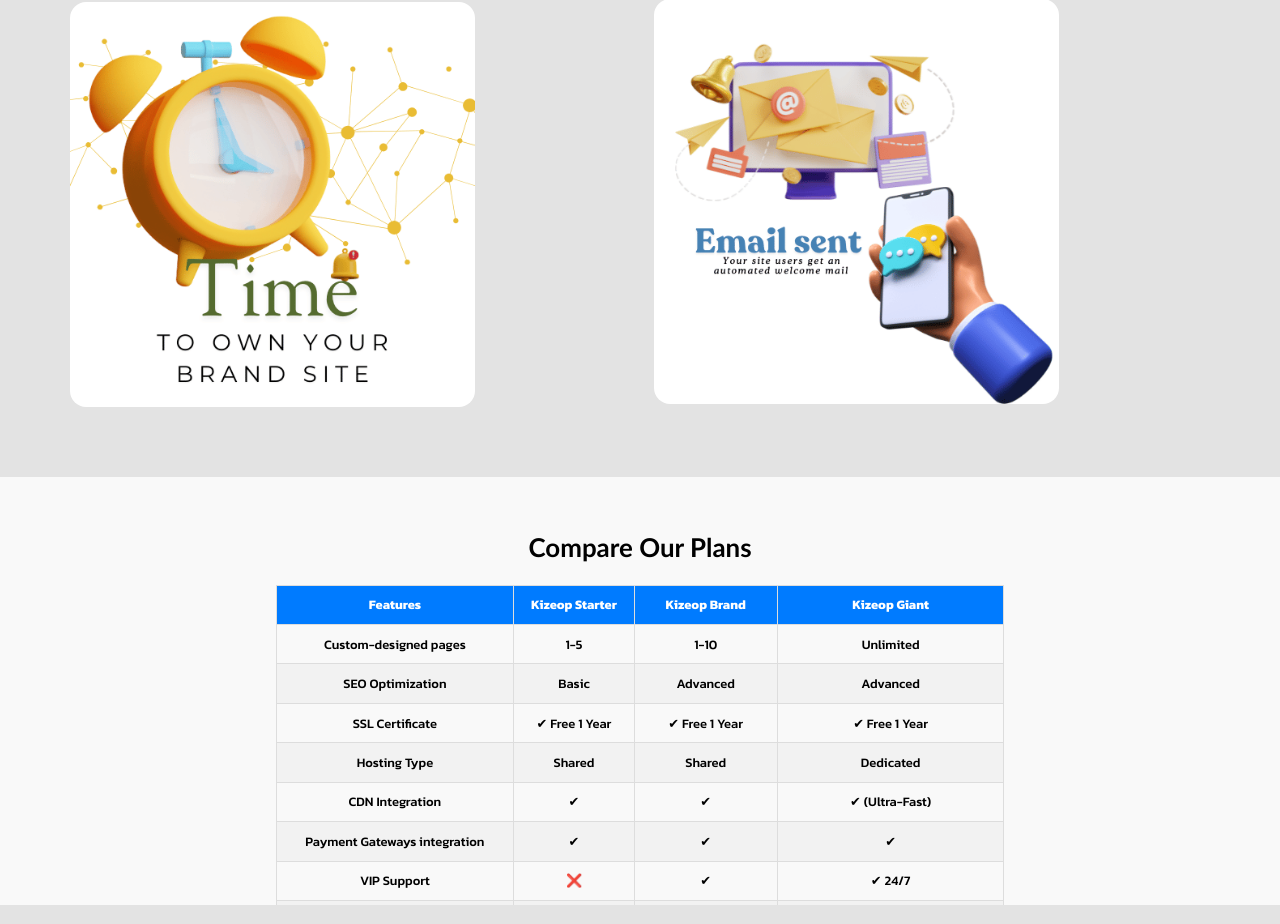
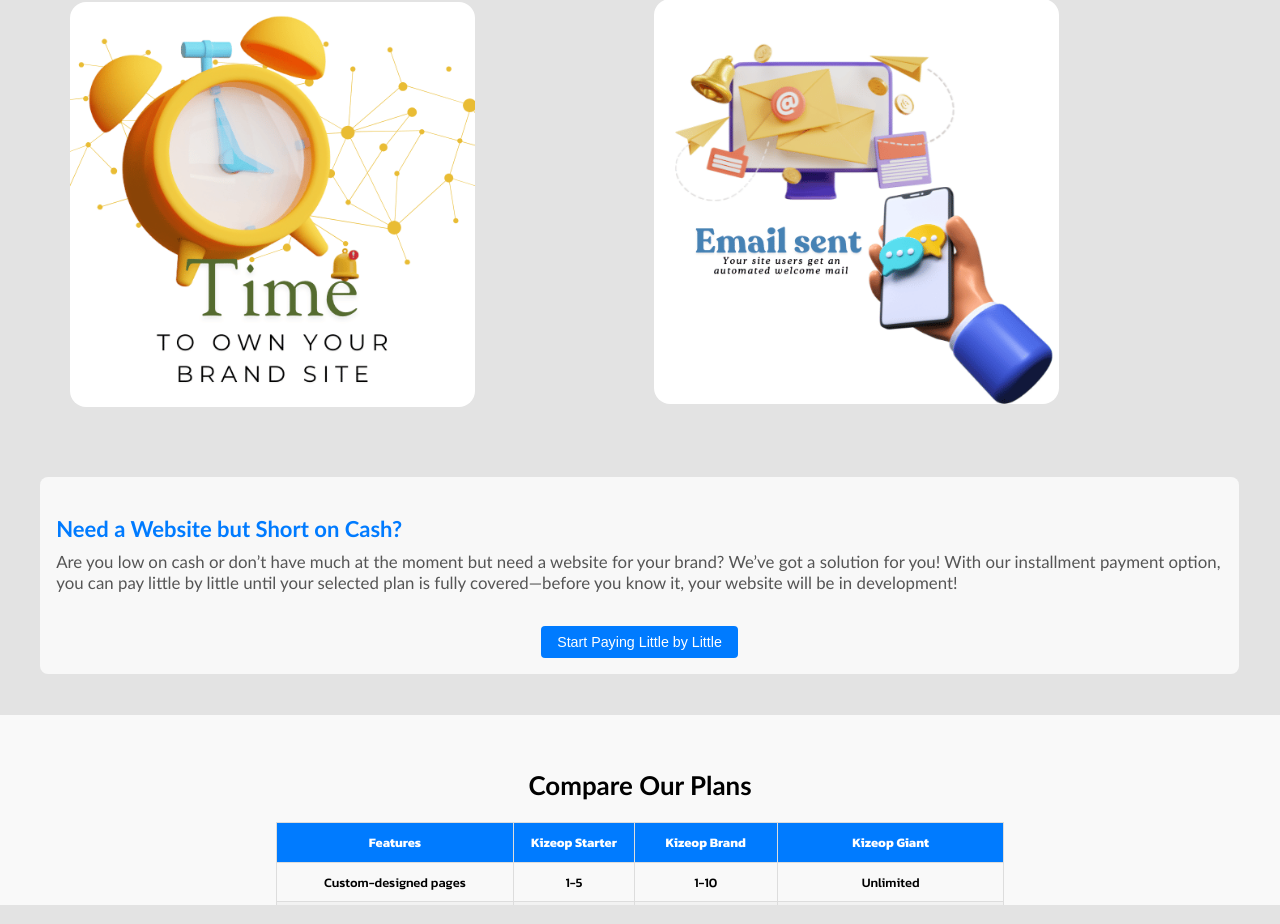
Before and after one commit to kelvinkizeop/kizeop, a PHP site: page /webpricing.html in a window 1280 px wide. Shown: the part 1695-2619 px from the top of the page. Run offline with PHP 8.4, Linux system fonts and the light colour scheme; some web fonts are replaced.

Commit message:
Add files via upload

```diff
--- a/pricing.css
+++ b/pricing.css
@@ -654,6 +654,45 @@
     transform: scale(0.8);
     animation: zoomIn 3s ease-out forwards;
 }
+
+.installment-info {
+    background-color: #f8f8f8;
+    padding: 20px;
+    border-radius: 10px;
+    text-align: center;
+    margin: 50px;
+    width: 100%;
+    max-width: fit-content;
+    font-family: 'Trebuchet MS', 'Lucida Sans Unicode', 'Lucida Grande', 'Lucida Sans', Arial, sans-serif;
+}
+
+.installment-info h3 {
+    color: #007bff;
+    margin-bottom: 10px;
+    font-size: 1.7rem;
+    text-align: start;
+}
+
+.installment-info p {
+    color: #555;
+    font-size: 1.3rem;
+}
+
+.installment-btn {
+    background-color: #007bff;
+    color: white;
+    padding: 10px 20px;
+    border: none;
+    border-radius: 5px;
+    cursor: pointer;
+    font-size: 1.1rem;
+    margin-top: 10px;
+    transition: background-color 0.3s;
+}
+
+.installment-btn:hover {
+    background-color: #0056b3;
+}
 .footer{
     background-color: #32404d;
     color: #fff;
@@ -961,7 +1000,7 @@
     display: flex;
     justify-content: center;
     align-items: center;
-    margin-bottom: 3%;
+    margin-bottom: 2%;
   }
   .dots-word{
     text-align: center;
--- a/webpricing.html
+++ b/webpricing.html
@@ -414,6 +414,30 @@
     </div>
 </section>
 
+
+<div class="installment-info scroll-zoom">
+    <h3>Need a Website but Short on Cash?</h3>
+    <p>
+        Are you low on cash or don’t have much at the moment but need a website for your brand?
+        We’ve got a solution for you!  With our installment payment option, you can pay little
+        by little until your selected plan is fully covered—before you know it, your website
+        will be in development!
+    </p>
+    <button class="installment-btn">Start Paying Little by Little</button>
+</div>
+
+
+
+
+
+
+
+
+
+
+
+
+
 <section id="compare-plans-section">
     <h2>Compare Our Plans</h2>
     <table class="comparison-table">
@@ -710,6 +734,10 @@
         </tbody>
     </table>
 </section>
+
+
+
+
 <script src="/pricing.js"></script>
 </body>
 
```
